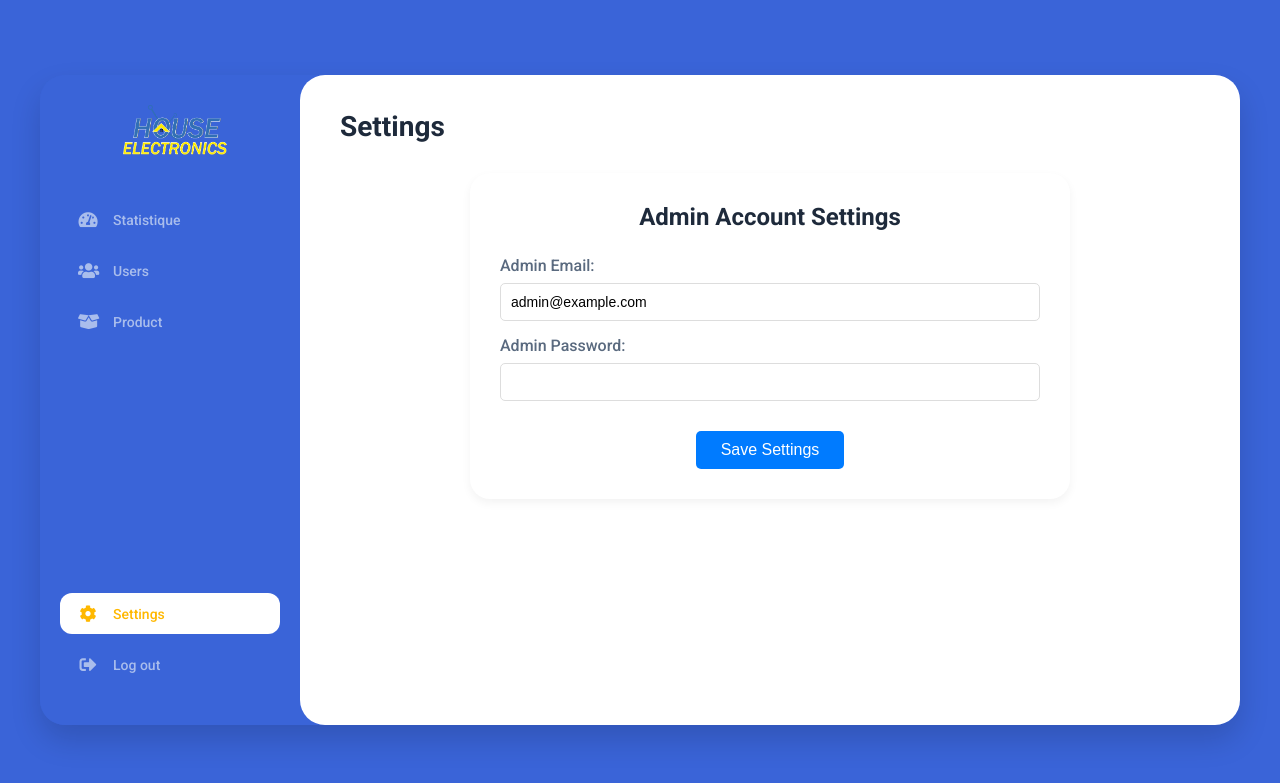
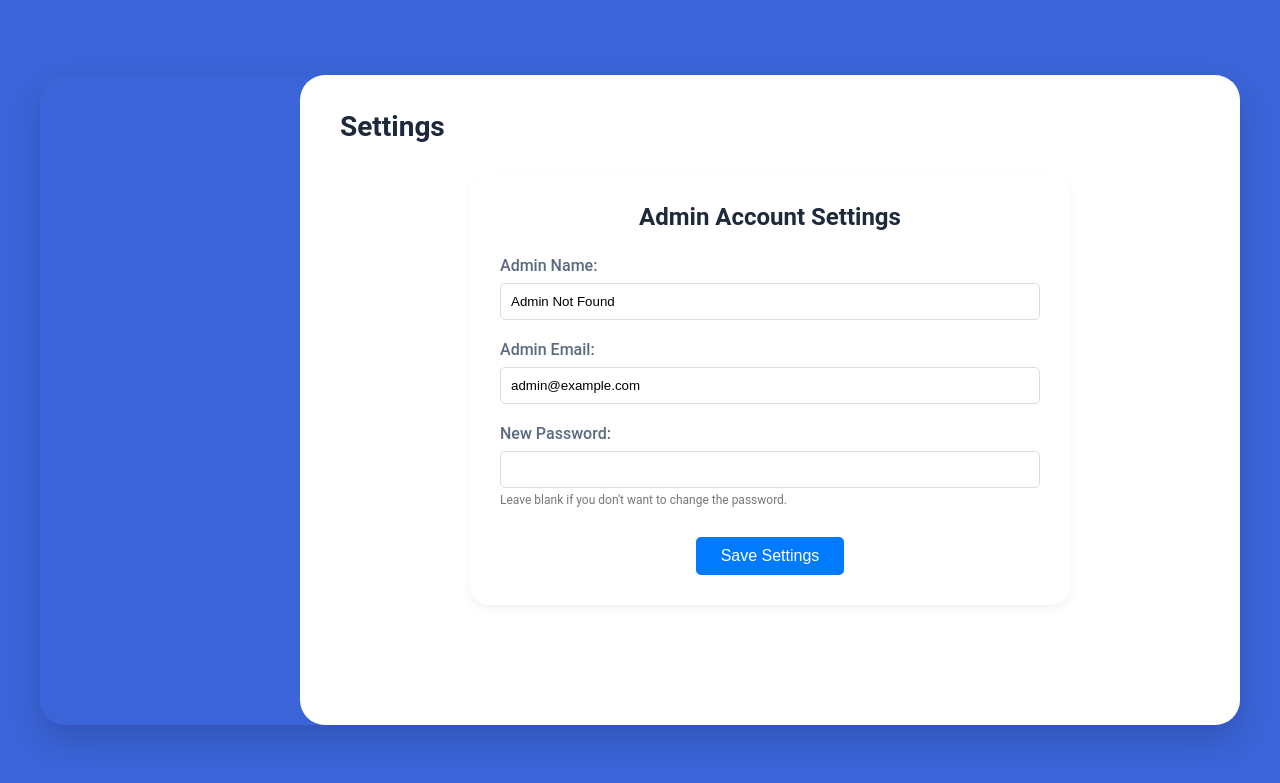
Before and after one commit to yasmineh-d/pfe-e-commerce, a PHP site: page /dashboard/settings.php in a window 1280 px wide. Shown: the top 783 px of the page. Run offline with PHP 8.4, Linux system fonts and the light colour scheme; the visitor is signed in with stand-in values (Sample User, id 1).

Commit message:
tasks is done

```diff
--- a/dashboard/settings.php
+++ b/dashboard/settings.php
@@ -1,229 +1,141 @@
 <?php
-// This file is for dashboard settings, allowing modification of admin details.
+session_start(); // Important for managing login state
+
+// Tchecki wach l'admin m-loggi. Ila la, sardo l page dial login.
+if (!isset($_SESSION['admin_logged_in']) || $_SESSION['admin_logged_in'] !== true) {
+    header('Location: login.php'); // Sardo l login
+    exit;
+}
+
 
 // Database connection parameters
-$servername = "localhost"; // Database server name
-$username   = "root";     // Database username
-$password   = "";         // Database password (empty for XAMPP default)
-$dbname     = "efm";      // Database name
+$servername = "localhost";
+$username   = "root";
+$password   = "";
+$dbname     = "efm";
 
 $adminEmail = '';
-$adminName = ''; // Added for admin name
-$adminPassword = '';
+$adminName = '';
+$updateMessage = ''; // Bch n'affichiw les messages hna
 
 // Create database connection
 $conn = mysqli_connect($servername, $username, $password, $dbname);
-
-// Check if connection was successful
 if (!$conn) {
     die("Connection failed: " . mysqli_connect_error());
 }
 
-// Fetch current admin details from 'client' table (assuming 'admin@example.com' is the admin's email)
-// This assumption is made because the 'utilisateur' table columns caused an error,
-// and the 'client' table contains 'email', 'nom', and 'password'.
-$sqlFetchAdmin = "SELECT email, nom, password FROM client WHERE email = 'admin@example.com' LIMIT 1";
+// Fetch current admin details from 'client' table.
+// Hna, ghadi njiboh b l'ID aw l'email li stockina f session melli dar login.
+// Walakin bima anana yallah bdayna, ghadi nfar9o kayn admin we7ed.
+$sqlFetchAdmin = "SELECT email, nom FROM client WHERE email = 'admin@example.com' LIMIT 1";
 $resultAdmin = mysqli_query($conn, $sqlFetchAdmin);
 
 if ($resultAdmin && mysqli_num_rows($resultAdmin) > 0) {
     $adminData = mysqli_fetch_assoc($resultAdmin);
     $adminEmail = htmlspecialchars($adminData['email']);
-    $adminName = htmlspecialchars($adminData['nom']); // Fetch admin name
-    $adminPassword = htmlspecialchars($adminData['password']); // Note: Storing/displaying plain password is not secure. This is for demonstration.
+    $adminName = htmlspecialchars($adminData['nom']);
 } else {
-    // Handle case where admin user is not found or query fails
-    error_log("Admin user (admin@example.com) not found or error fetching admin data: " . mysqli_error($conn));
-    // Set default values if admin not found
+    // If admin not found, you should probably handle this as a critical error.
+    error_log("Admin user (admin@example.com) not found.");
     $adminEmail = 'admin@example.com';
-    $adminName = 'Admin Name'; // Default admin name
-    $adminPassword = '';
+    $adminName = 'Admin Not Found';
 }
+
 
 // Handle form submission for updating admin details
 if ($_SERVER['REQUEST_METHOD'] === 'POST') {
-    // Re-establish connection for POST request
-    // (This is done because the previous connection might have been closed)
-    $conn = mysqli_connect($servername, $username, $password, $dbname);
-    if (!$conn) {
-        die("Connection failed: " . mysqli_connect_error());
+    $oldEmail = $_POST['old_admin_email']; // Kanakhdo l'email l9dim bach n3arfo chkoun ghadi nbedlo
+    $newEmail = $_POST['admin_email'];
+    $newName = $_POST['admin_name'];
+    $newPassword = $_POST['admin_password']; // Hada howa l'mot de passe l'jdid
+
+    $paramsToBind = [$newEmail, $newName];
+    $types = "ss";
+
+    // Ghadi nbedlo l'mot de passe GHI ILA l'user kteb chi 7aja f l'input.
+    if (!empty($newPassword)) {
+        // Hash the new password! Hada howa l'mohim!
+        $hashedPassword = password_hash($newPassword, PASSWORD_DEFAULT);
+        $sqlUpdateAdmin = "UPDATE client SET email = ?, nom = ?, password = ? WHERE email = ?";
+        $paramsToBind[] = $hashedPassword;
+        $paramsToBind[] = $oldEmail;
+        $types = "ssss";
+    } else {
+        // Ila maktebch mot de passe jdid, ghadi nbedlo ghir l'email w smiya.
+        $sqlUpdateAdmin = "UPDATE client SET email = ?, nom = ? WHERE email = ?";
+        $paramsToBind[] = $oldEmail;
+        $types = "sss";
     }
 
-    $oldEmail = $_POST['old_admin_email']; // Hidden field to identify the record to update
-    $newEmail = $_POST['admin_email'];
-    $newName = $_POST['admin_name']; // New: admin name from form
-    $newPassword = $_POST['admin_password']; // In a real application, hash this password!
-
-    // Update admin data in 'client' table
-    $sqlUpdateAdmin = "UPDATE client SET email = ?, nom = ?, password = ? WHERE email = ?";
     $stmtUpdate = mysqli_prepare($conn, $sqlUpdateAdmin);
 
     if ($stmtUpdate) {
-        // Bind parameters: "ssss" for string, string, string, string
-        mysqli_stmt_bind_param($stmtUpdate, "ssss", $newEmail, $newName, $newPassword, $oldEmail);
+        // mysqli_stmt_bind_param tekheles min le nombre d'arguments
+        mysqli_stmt_bind_param($stmtUpdate, $types, ...$paramsToBind);
 
         if (mysqli_stmt_execute($stmtUpdate)) {
-            // Update successful, refresh displayed data
             $adminEmail = htmlspecialchars($newEmail);
             $adminName = htmlspecialchars($newName);
-            $adminPassword = htmlspecialchars($newPassword);
-            echo "<p style='color: green; text-align: center;'>Settings updated successfully!</p>";
+            $updateMessage = "<p style='color: green; text-align: center;'>Settings updated successfully!</p>";
         } else {
-            // Log error if execution fails
             error_log("Error updating admin settings: " . mysqli_error($conn));
-            echo "<p style='color: red; text-align: center;'>Error updating settings.</p>";
+            $updateMessage = "<p style='color: red; text-align: center;'>Error updating settings.</p>";
         }
-        mysqli_stmt_close($stmtUpdate); // Close the statement
+        mysqli_stmt_close($stmtUpdate);
     } else {
-        // Log error if statement preparation fails
         error_log("Error preparing update statement: " . mysqli_error($conn));
-        echo "<p style='color: red; text-align: center;'>Error preparing update statement.</p>";
+        $updateMessage = "<p style='color: red; text-align: center;'>Error preparing update statement.</p>";
     }
-
-    mysqli_close($conn); // Close the database connection
 }
+mysqli_close($conn);
 ?>
 <!DOCTYPE html>
 <html lang="en">
-
 <head>
-    <!-- Meta tags for character set, viewport, and title -->
     <meta charset="UTF-8" />
     <meta name="viewport" content="width=device-width, initial-scale=1.0" />
     <title>Settings Dashboard</title>
-
-    <!-- External CSS links -->
-    <link rel="stylesheet" href="../css/statistics.css"> <!-- For general dashboard layout and sidebar styling -->
-    <!-- Font Awesome CDN for icons -->
-    <link rel="stylesheet" href="https://cdnjs.cloudflare.com/ajax/libs/font-awesome/5.15.4/css/all.min.css" integrity="sha512-1ycn6IcaQQ40/MKBW2W4Rhis/DbILU74C1vSrLJxCq57o941Ym01SwNsOMqvEBFlcgUa6xLiPY/NS5R+E6ztJQ==" crossorigin="anonymous" referrerpolicy="no-referrer" />
-    <!-- Google Fonts (Roboto) -->
-    <link href="https://fonts.googleapis.com/css2?family=Roboto:wght@400;500;700;900&display=swap" rel="stylesheet" />
+    <link rel="stylesheet" href="../css/statistics.css">
+    <link rel="stylesheet" href="https://cdnjs.cloudflare.com/ajax/libs/font-awesome/5.15.4/css/all.min.css" />
     <style>
-        /* Specific styles for the settings form */
-        .settings-content {
-            background-color: var(--content-bg);
-            padding: 30px;
-            border-radius: var(--card-border-radius);
-            box-shadow: 0 4px 10px rgba(0, 0, 0, 0.05);
-            max-width: 600px;
-            margin: 30px auto;
-        }
-
-        .settings-content h2 {
-            color: var(--title-text);
-            margin-bottom: 25px;
-            text-align: center;
-        }
-
-        .form-group {
-            margin-bottom: 15px;
-        }
-
-        .form-group label {
-            display: block;
-            margin-bottom: 8px;
-            font-weight: 500;
-            color: var(--card-label-text);
-        }
-
-        .form-group input[type="text"],
-        .form-group input[type="email"],
-        .form-group input[type="password"] {
-            width: 100%;
-            padding: 10px;
-            border: 1px solid #ddd;
-            border-radius: 5px;
-            font-size: 14px;
-            box-sizing: border-box;
-        }
-
-        .form-actions {
-            text-align: center;
-            margin-top: 30px;
-        }
-
-        .form-actions button {
-            background-color: #007bff;
-            color: white;
-            padding: 10px 25px;
-            border: none;
-            border-radius: 5px;
-            font-size: 16px;
-            cursor: pointer;
-            transition: background-color 0.3s ease;
-        }
-
-        .form-actions button:hover {
-            background-color: #0056b3;
-        }
+        .settings-content { background-color: var(--content-bg); padding: 30px; border-radius: var(--card-border-radius); box-shadow: 0 4px 10px rgba(0, 0, 0, 0.05); max-width: 600px; margin: 30px auto; }
+        .settings-content h2 { color: var(--title-text); margin-bottom: 25px; text-align: center; }
+        .form-group { margin-bottom: 20px; }
+        .form-group label { display: block; margin-bottom: 8px; font-weight: 500; color: var(--card-label-text); }
+        .form-group input { width: 100%; padding: 10px; border: 1px solid #ddd; border-radius: 5px; box-sizing: border-box; }
+        .form-actions { text-align: center; margin-top: 30px; }
+        .form-actions button { background-color: #007bff; color: white; padding: 10px 25px; border: none; border-radius: 5px; font-size: 16px; cursor: pointer; transition: background-color 0.3s ease; }
+        .form-actions button:hover { background-color: #0056b3; }
+        .password-note { font-size: 12px; color: #777; margin-top: 5px; }
     </style>
 </head>
-
 <body>
-    <!-- Main page container -->
     <div class="container">
-        <!-- Sidebar navigation -->
         <nav class="sidebar">
-            <!-- Top section of the sidebar (logo and main navigation links) -->
-            <div class="sidebar-top">
-                <!-- Logo section -->
-                <div class="logo">
-                    <img src="../images/logo_Y.png" alt="logo"> <!-- Company logo -->
-                </div>
-                <!-- Main navigation links -->
-                <ul class="nav-links">
-                    <li>
-                        <a href="../dashboard/statistics.php">
-                            <i class="fas fa-tachometer-alt"></i> <!-- Icon for Statistics -->
-                            <span>Statistique</span>
-                        </a>
-                    </li>
-                    <li>
-                        <a href="../dashboard/users.php">
-                            <i class="fas fa-users"></i> <!-- Icon for Users -->
-                            <span>Users</span>
-                        </a>
-                    </li>
-                    <li>
-                        <a href="../dashboard/product.php">
-                            <i class="fas fa-box-open"></i> <!-- Icon for Product -->
-                            <span>Product</span>
-                        </a>
-                    </li>
-                </ul>
-            </div>
-            <!-- Bottom section of the sidebar (settings and log out links) -->
-            <div class="sidebar-bottom">
-                <ul class="nav-links">
-                    <li class="active"> <!-- Active navigation item for Settings page -->
-                        <a href="#">
-                            <i class="fas fa-cog"></i> <!-- Icon for Settings -->
-                            <span>Settings</span>
-                        </a>
-                    </li>
-                    <li>
-                        <a href="../dashboard/logout.php">
-                            <i class="fas fa-sign-out-alt"></i> <!-- Icon for Log out -->
-                            <span>Log out</span>
-                        </a>
-                    </li>
-                </ul>
-            </div>
+            <!-- Sidebar content remains the same... -->
         </nav>
-
-        <!-- Main content area -->
         <main class="content">
-            <h1 class="title">Settings</h1> <!-- Title of the content area -->
+            <h1 class="title">Settings</h1>
+            <?php echo $updateMessage; // Afficher le message ici ?>
             <div class="settings-content">
                 <h2>Admin Account Settings</h2>
                 <form action="settings.php" method="POST">
+                    <input type="hidden" name="old_admin_email" value="<?php echo $adminEmail; ?>">
+
+                    <div class="form-group">
+                        <label for="admin_name">Admin Name:</label>
+                        <input type="text" id="admin_name" name="admin_name" value="<?php echo $adminName; ?>" required />
+                    </div>
+
                     <div class="form-group">
                         <label for="admin_email">Admin Email:</label>
                         <input type="email" id="admin_email" name="admin_email" value="<?php echo $adminEmail; ?>" required />
                     </div>
 
                     <div class="form-group">
-                        <label for="admin_password">Admin Password:</label>
-                        <input type="password" id="admin_password" name="admin_password" value="<?php echo $adminPassword; ?>" required />
+                        <label for="admin_password">New Password:</label>
+                        <input type="password" id="admin_password" name="admin_password" value="" />
+                        <p class="password-note">Leave blank if you don't want to change the password.</p>
                     </div>
 
                     <div class="form-actions">
@@ -234,5 +146,4 @@
         </main>
     </div>
 </body>
-
 </html>
```
Also changed, not shown: dashboard/login.php (added, +99 -0 lines).
